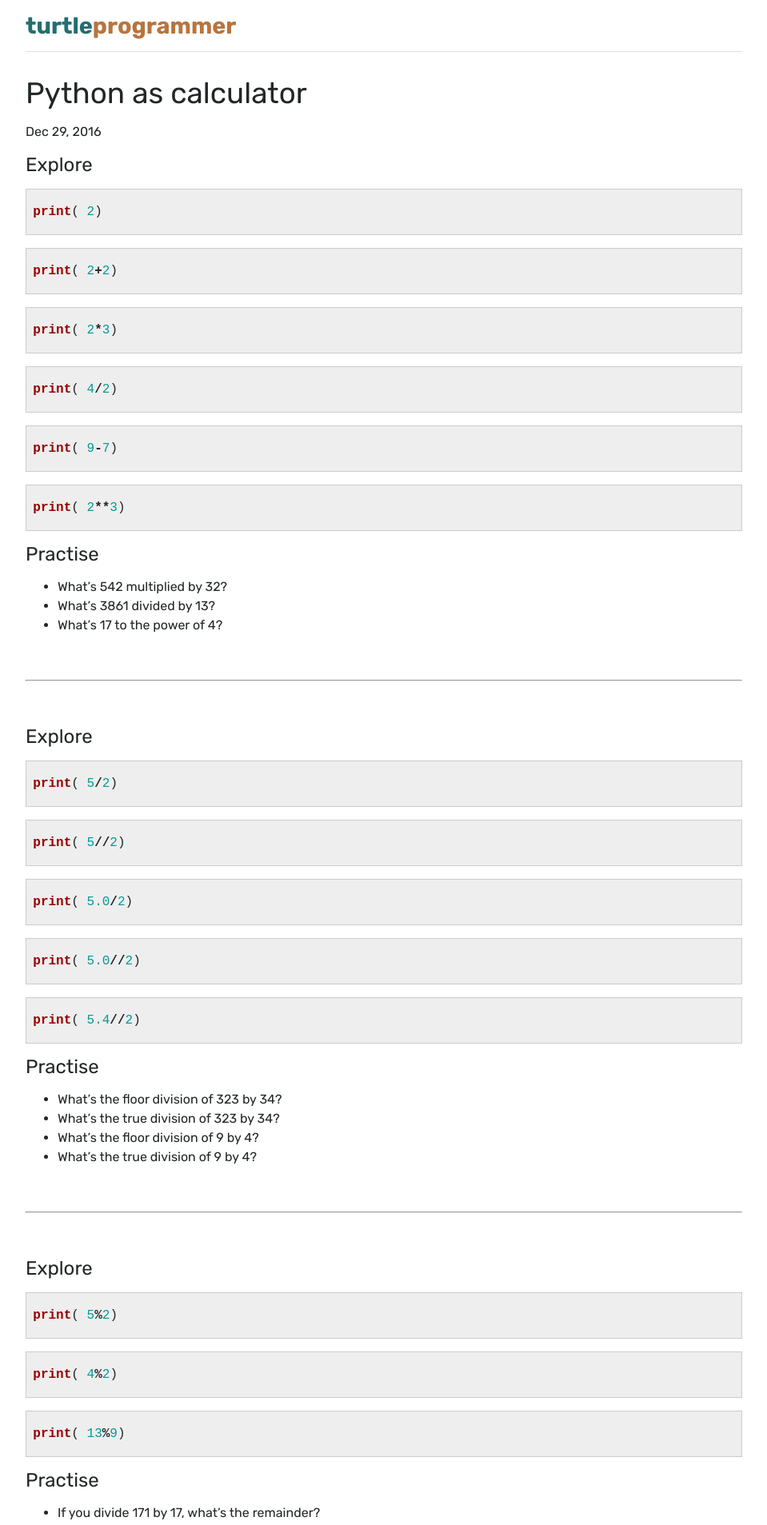
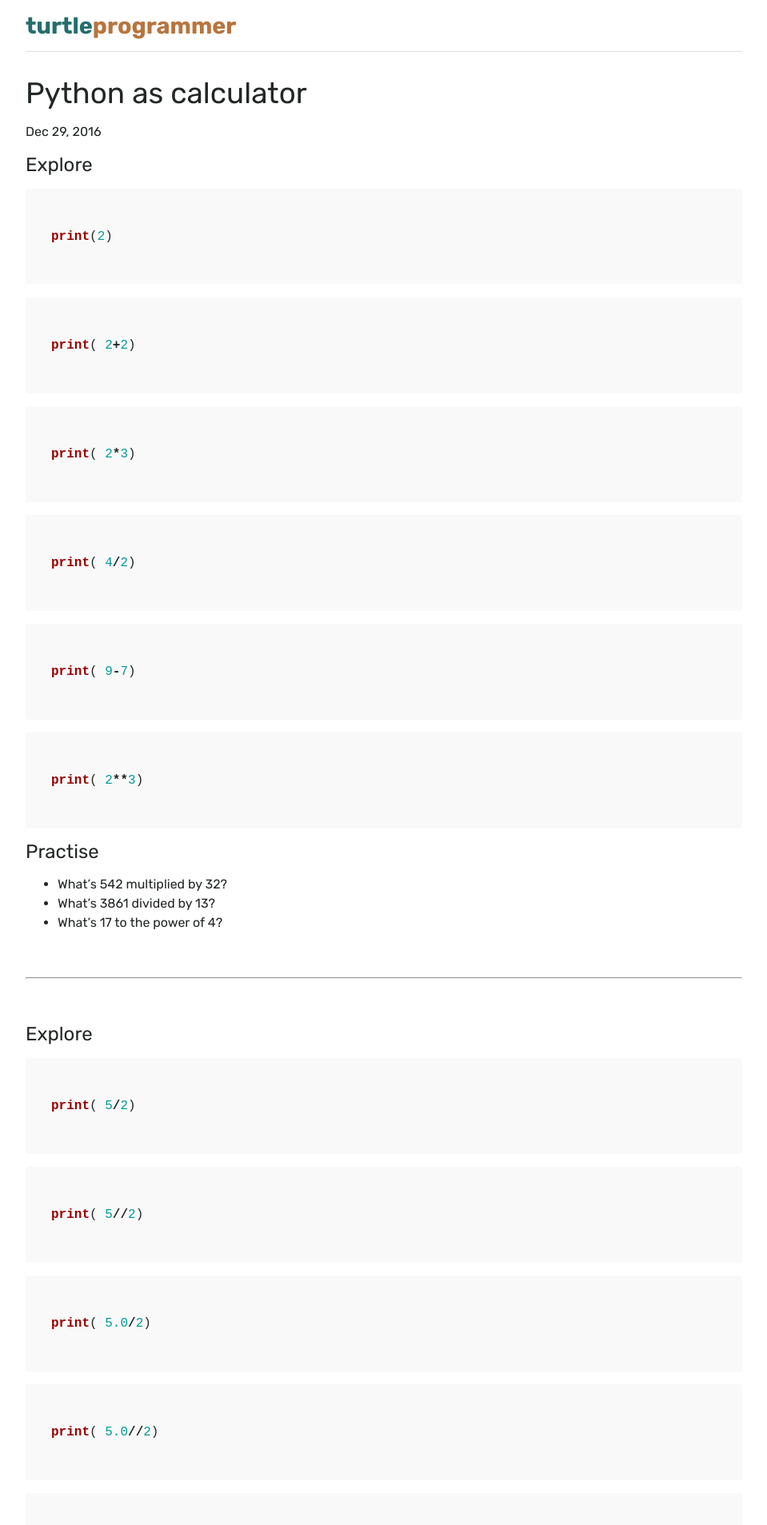
Before and after one commit to manasgarg/turtleprogrammer, a Jekyll site: the page built from _posts/2016-12-29-python-as-calculator.markdown, in a window 1280 px wide. Shown: the top 1907 px of the page at 80% size, without its empty margins (160-1119 px from the left). Built offline with Jekyll 4.4.1, drawn with Linux system fonts in a browser that asks for light colours; some of the changed text lies outside the part shown.

Commit message:
code fix

````diff
--- a/_config.yml
+++ b/_config.yml
@@ -14,4 +14,11 @@
 url: "http://www.turtleprogrammer.com" # the base hostname & protocol for your site
 
 # Build settings
+#markdown: redcarpet
+#highlighter: pygments
+# redcarpet:
+#   extensions: ["no_intra_emphasis", "fenced_code_blocks", "autolink", "strikethrough", "superscript"]
 markdown: kramdown
+kramdown:
+  input: GFM
+  syntax_highlighter: rouge
--- a/_posts/2016-12-29-python-as-calculator.markdown
+++ b/_posts/2016-12-29-python-as-calculator.markdown
@@ -7,37 +7,37 @@
 
 #### Explore
 
-{% highlight python %}
-print( 2)
-{% endhighlight %}
+```python
+print(2)
+```
 
-{% highlight python %}
+```python
 print( 2+2)
-{% endhighlight %}
+```
 
 
-{% highlight python %}
+```python
 print( 2*3)
-{% endhighlight %}
+```
 
 
-{% highlight python %}
+```python
 print( 4/2)
-{% endhighlight %}
+```
 
-{% highlight python %}
+```python
 print( 9-7)
-{% endhighlight %}
+```
 
-{% highlight python %}
+```python
 print( 2**3)
-{% endhighlight %}
+```
 
 #### Practise
 
-  * What's 542 multiplied by 32?
-  * What's 3861 divided by 13?
-  * What's 17 to the power of 4?
+* What's 542 multiplied by 32?
+* What's 3861 divided by 13?
+* What's 17 to the power of 4?
 
 <br/>
 
@@ -47,36 +47,36 @@
 
 #### Explore
 
-{% highlight python %}
+```python
 print( 5/2)
-{% endhighlight %}
+```
 
 
-{% highlight python %}
+```python
 print( 5//2)
-{% endhighlight %}
+```
 
 
-{% highlight python %}
+```python
 print( 5.0/2)
-{% endhighlight %}
+```
 
 
-{% highlight python %}
+```python
 print( 5.0//2)
-{% endhighlight %}
+```
 
 
-{% highlight python %}
+```python
 print( 5.4//2)
-{% endhighlight %}
+```
 
 #### Practise
 
-  * What's the floor division of 323 by 34?
-  * What's the true division of 323 by 34?
-  * What's the floor division of 9 by 4?
-  * What's the true division of 9 by 4?
+* What's the floor division of 323 by 34?
+* What's the true division of 323 by 34?
+    * What's the floor division of 9 by 4?
+    * What's the true division of 9 by 4?
 
 <br/>
 
@@ -86,22 +86,22 @@
 
 #### Explore
 
-{% highlight python %}
+```python
 print( 5%2)
-{% endhighlight %}
+```
 
-{% highlight python %}
+```python
 print( 4%2)
-{% endhighlight %}
+```
 
-{% highlight python %}
+```python
 print( 13%9)
-{% endhighlight %}
+```
 
 #### Practise
 
-  * If you divide 171 by 17, what's the remainder?
-  * If you divide 346 by 33, what's the remainder?
+* If you divide 171 by 17, what's the remainder?
+* If you divide 346 by 33, what's the remainder?
 
 <br/>
 
@@ -111,34 +111,34 @@
 
 #### Explore
 
-{% highlight python %}
+```python
 print( (2+2) - 3)
-{% endhighlight %}
+```
 
-{% highlight python %}
+```python
 print( (2*3) - 14)
-{% endhighlight %}
+```
 
-{% highlight python %}
+```python
 print( (3*4) / (2*2))
-{% endhighlight %}
+```
 
 #### Practise
 
-{% highlight python %}
+```python
 # Add operators to this code so that it prints 0
 print( (4-2) (3-1))
-{% endhighlight %}
+```
 
-{% highlight python %}
+```python
 # Add operators to this code so that it prints 4
 print( (4-2) (3-1))
-{% endhighlight %}
+```
 
-{% highlight python %}
+```python
 # Add operators to this code so that it prints 12
 print( (4 2) - (3+1))
-{% endhighlight %}
+```
 
 <br/>
 
@@ -148,13 +148,23 @@
 
 #### Explore
 
-{% highlight python %}
+```python
 print( (4 * (2+1)) / (5 - (6/3)) )
-{% endhighlight %}
+```
 
 #### Practise
 
-{% highlight python %}
+```python
 # Find the missing number so that it prints 1
 print( ( ___ * (3-1)) / 4)
-{% endhighlight %}
+```
+
+```python
+# Something is wrong with this code. Fix it and find what it prints.
+print 4*(2-1) + 1)
+```
+
+```python
+# Something is wrong with this code. Fix it and find what it prints.
+print( 4*(2-1 + 1)
+```
--- a/_sass/_syntax-highlighting.scss
+++ b/_sass/_syntax-highlighting.scss
@@ -2,12 +2,12 @@
  * Syntax highlighting styles
  */
 .highlight {
-    background: #eee;
-    border: 1px solid #ccc;
-    padding: 0px 1ex;
+    padding: 1rem;
+    border-radius: 3px;
+    margin: 1em 0;
 
     .highlighter-rouge & {
-      background: #eef;
+        background: #f9f9f9;
     }
 
     .c     { color: #998; font-style: italic } // Comment
````
Also changed, not shown: css/materialize.css.
